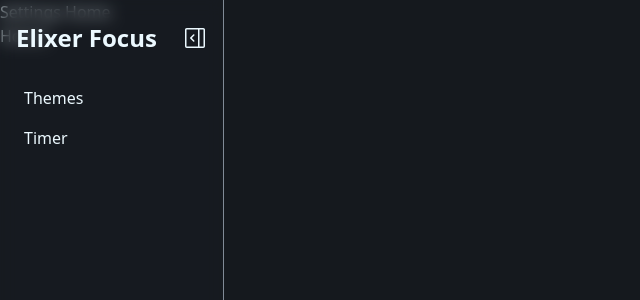
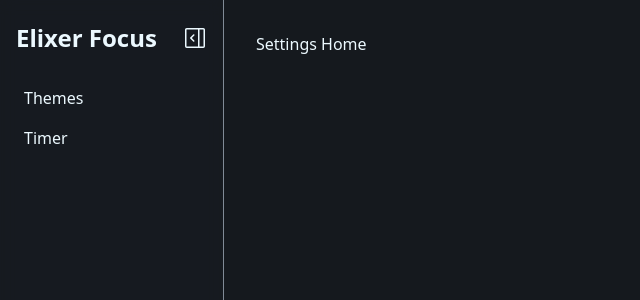
Before and after one commit to elixer-prince/elixer-focus-next, a Next.js app: page /settings in a window 1280 px wide. Shown: the top 300 px of the page, without its empty margins (0-640 px from the left). Built offline with nearby package versions, Linux system fonts and the light colour scheme.

Commit message:
feat(settings): add padding and margin to main content

```diff
--- a/app/settings/layout.tsx
+++ b/app/settings/layout.tsx
@@ -7,9 +7,9 @@
     <div>
       <Sidebar />
 
-      <main>{children}</main>
-
-      <Link href="/">Home</Link>
+      <main className="p-8 max-sm:mt-(--navbar-height) sm:ml-(--sidebar-width)">
+        {children}
+      </main>
     </div>
   );
 };
```
